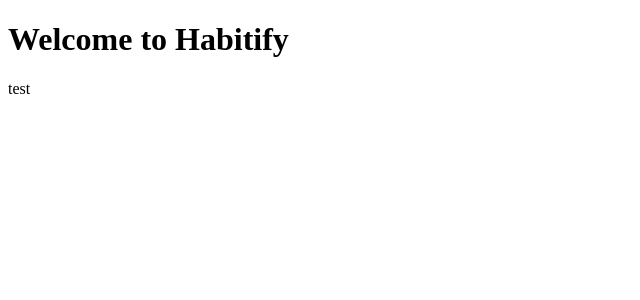
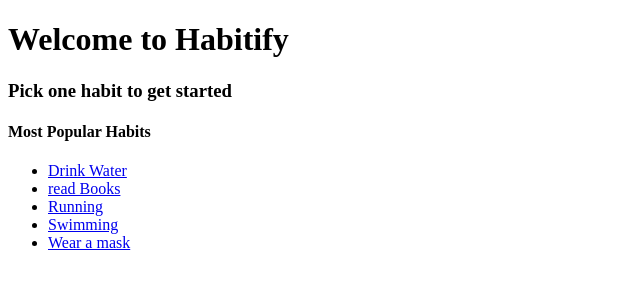
Before and after one commit to GSG-G9/habitify-YA, a React (Create React App) app: page /new in a window 1280 px wide. Shown: the top 300 px of the page, without its empty margins (0-640 px from the left). Built offline with nearby package versions, Linux system fonts and the light colour scheme.

Commit message:
add new habit component

```diff
--- a/src/App.js
+++ b/src/App.js
@@ -11,7 +11,7 @@
 
 import HabitProfile from './components/HabitProfile/index';
 
-import AddHabit from './components/AddHabit/index'
+import AddHabit from './components/AddHabit/index';
 
 class App extends React.Component {
   state = {
--- a/src/components/AddHabit/index.js
+++ b/src/components/AddHabit/index.js
@@ -1,10 +1,37 @@
 import React from 'react';
 
-class AddHabit extends React.Component{
-    render(){
-        return(
-            <div>test</div>
-        )
-    }
+import { Link } from 'react-router-dom';
+
+class AddHabit extends React.Component {
+  state = {
+    habits: [
+      { id: 1, habit: 'Drink Water' },
+      { id: 2, habit: 'read Books' },
+      { id: 3, habit: 'Running' },
+      { id: 4, habit: 'Swimming' },
+      { id: 5, habit: 'Wear a mask' },
+    ],
+  };
+
+  render() {
+    const { habits } = this.state;
+
+    return (
+      <div className="add-habit">
+        <h3>Pick one habit to get started</h3>
+        <h4>Most Popular Habits</h4>
+        <section className="add-habit-cards">
+          <ul>
+            {habits.map((habit) => (
+              <li key={habit.id}>
+                <Link to="/new/habit">{habit.habit}</Link>
+              </li>
+            ))}
+          </ul>
+        </section>
+      </div>
+    );
+  }
 }
+
 export default AddHabit;
```
Also changed, not shown: 1 other file (tests, documents, lock files or other folders).
